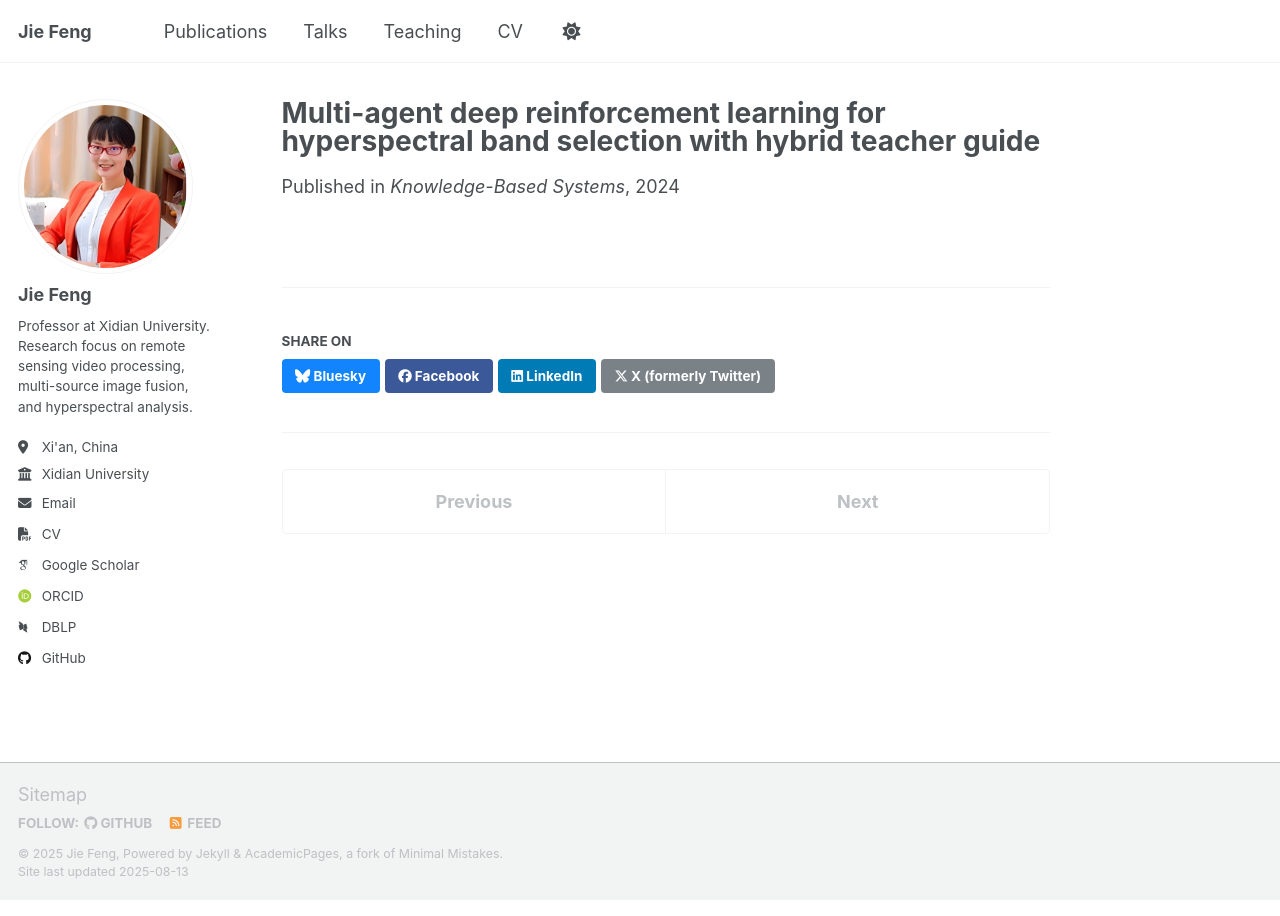
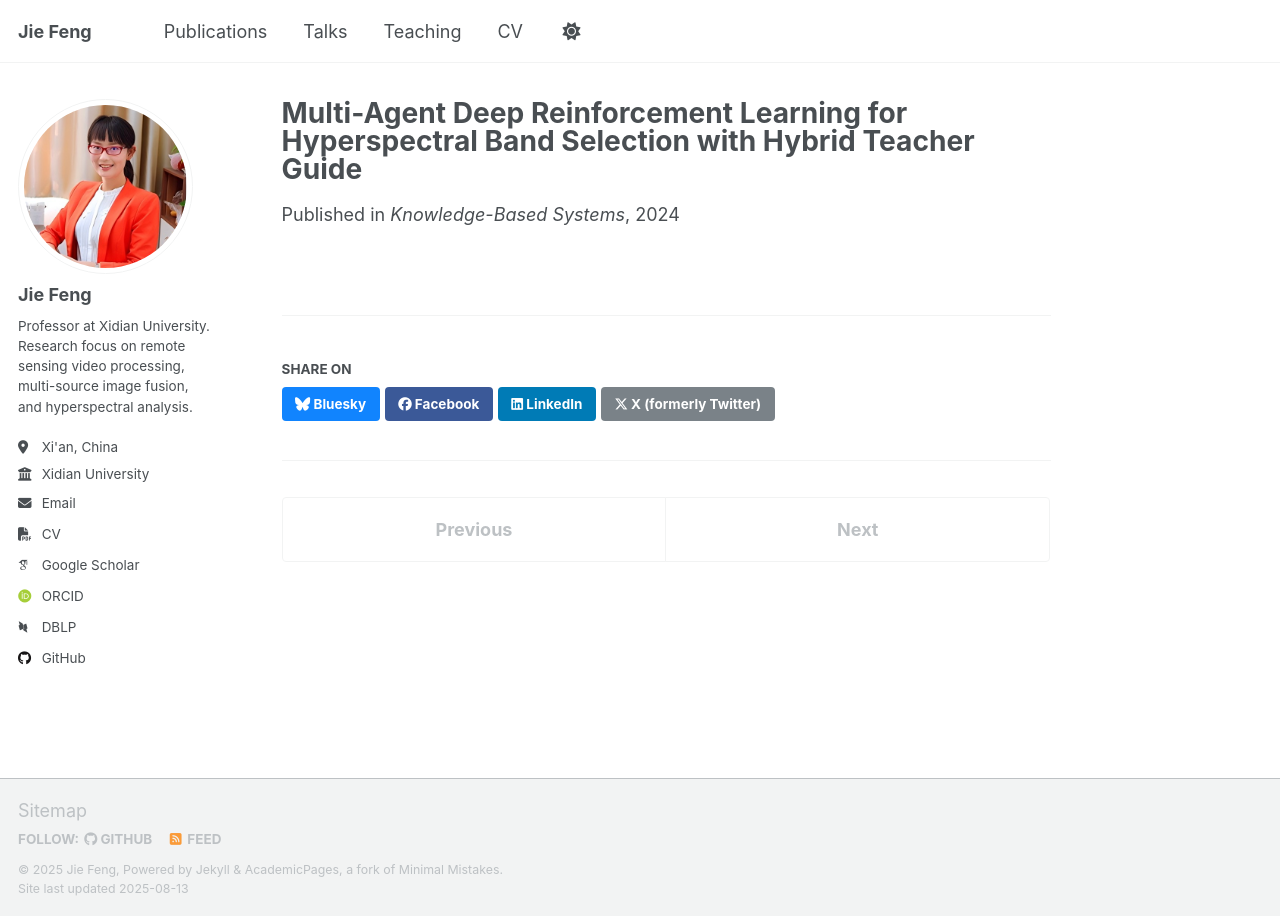
Before and after one commit to jiefeng0109/jiefeng0109.github.io, a Jekyll site: the page built from _publications/2024-09-05-paper-title-number-2.md, in a window 1280 px wide. Built offline with Jekyll 4.4.1, drawn with Linux system fonts in a browser that asks for light colours; some web fonts are replaced; a script that is not in the unit is left out.

```diff
--- a/_publications/2024-09-05-paper-title-number-2.md
+++ b/_publications/2024-09-05-paper-title-number-2.md
@@ -1,5 +1,5 @@
 ---
-title: "Multi-agent deep reinforcement learning for hyperspectral band selection with hybrid teacher guide"
+title: "Multi-Agent Deep Reinforcement Learning for Hyperspectral Band Selection with Hybrid Teacher Guide"
 collection: publications
 category: manuscripts
 permalink: /publication/2024-09-05-paper-title-number-2
```
